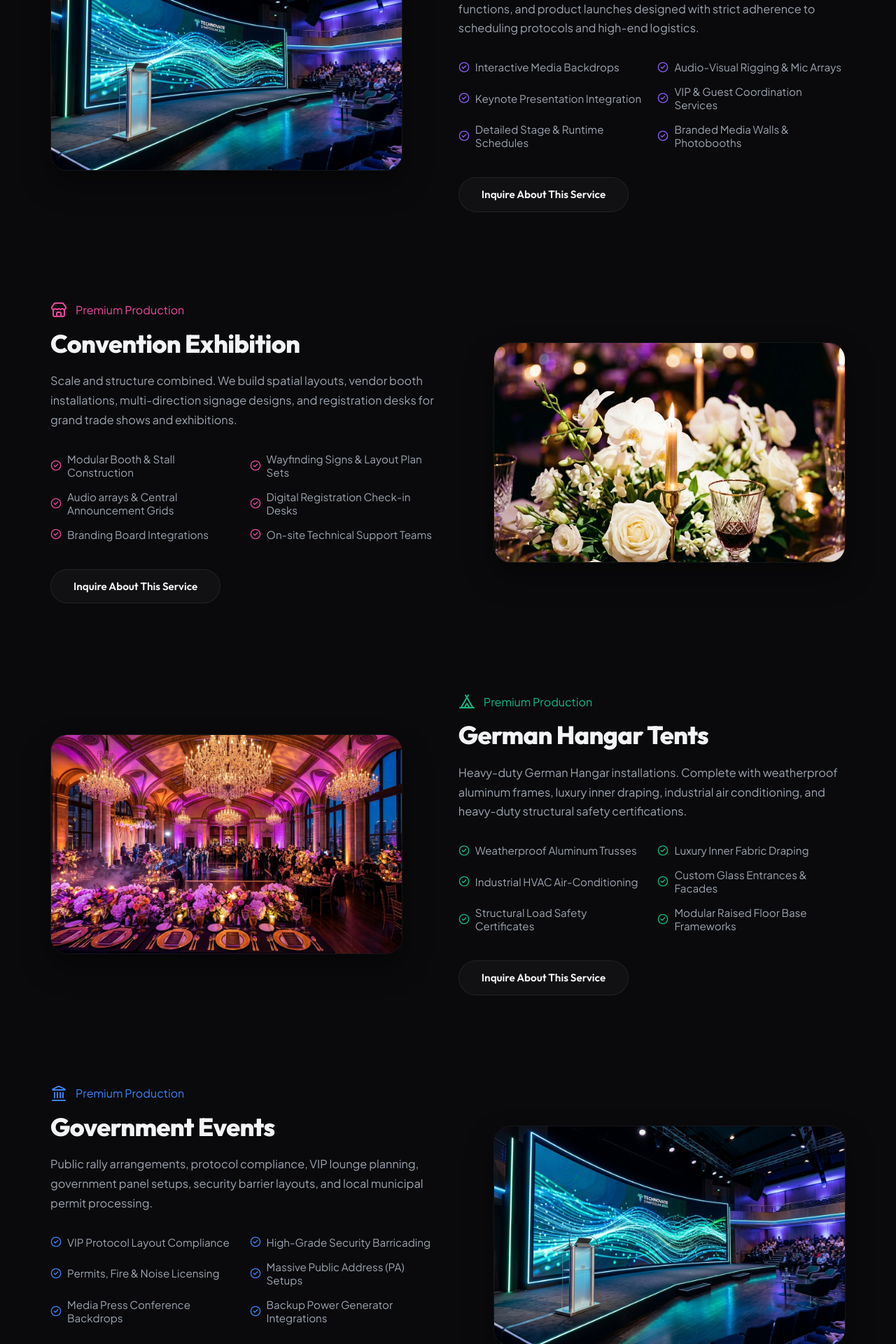
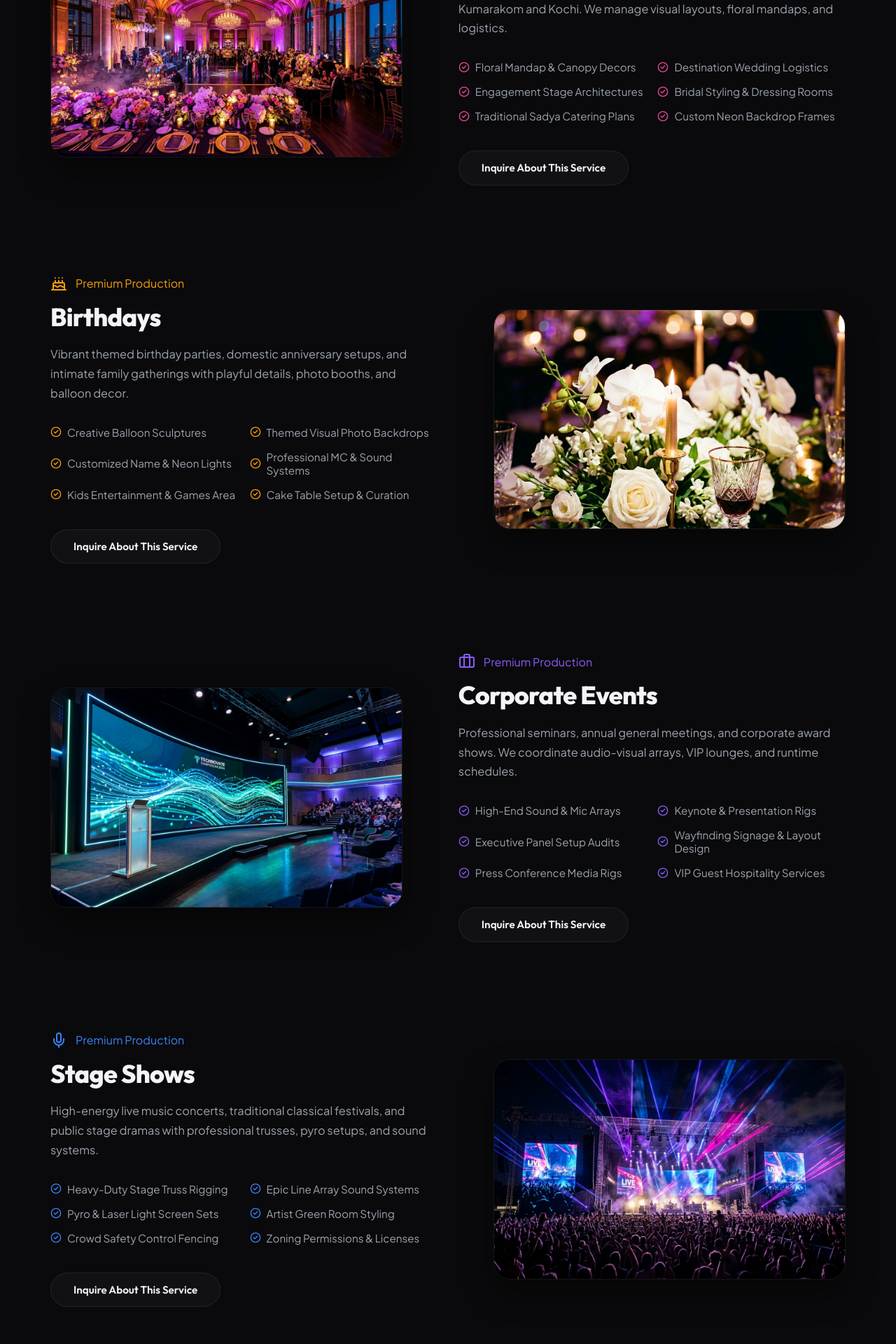
Before and after one commit to thenameisanzu/dreams-events, a Next.js app: page /services in a window 1280 px wide. Shown: the part 620-2540 px from the top of the page at 70% size. Built offline with nearby package versions, Linux system fonts and the light colour scheme.

Commit message:
feat: update event services list to Weddings, Birthdays, Corporate Events, Stage Shows, Decorations, Event Planning, and Theme Events

```diff
--- a/src/data/servicesData.ts
+++ b/src/data/servicesData.ts
@@ -1,5 +1,5 @@
 import React from 'react';
-import { Briefcase, Store, Tent, Landmark, Home, Music, Utensils, Presentation, MapPin } from 'lucide-react';
+import { Heart, Cake, Briefcase, Mic, Sparkles, Calendar, Palette } from 'lucide-react';
 
 export interface Service {
   id: string;
@@ -13,147 +13,115 @@ export interface Service {
 
 export const servicesData: Service[] = [
   {
-    id: 'corporate-events',
-    title: 'Corporate Events',
-    desc: ' Immaculate annual general meetings, corporate retreats, award functions, and product launches designed with strict adherence to scheduling protocols and high-end logistics.',
-    icon: Briefcase,
-    color: '#8B5CF6', // Royal Violet
-    image: '/corporate.jpg',
+    id: 'weddings',
+    title: 'Weddings',
+    desc: 'From grand traditional celebrations to bespoke destination weddings in Kumarakom and Kochi. We manage visual layouts, floral mandaps, and logistics.',
+    icon: Heart,
+    color: '#EC4899', // Pink
+    image: '/hero-bg.jpg',
     features: [
-      'Interactive Media Backdrops',
-      'Audio-Visual Rigging & Mic Arrays',
-      'Keynote Presentation Integration',
-      'VIP & Guest Coordination Services',
-      'Detailed Stage & Runtime Schedules',
-      'Branded Media Walls & Photobooths'
+      'Floral Mandap & Canopy Decors',
+      'Destination Wedding Logistics',
+      'Engagement Stage Architectures',
+      'Bridal Styling & Dressing Rooms',
+      'Traditional Sadya Catering Plans',
+      'Custom Neon Backdrop Frames'
     ]
   },
   {
-    id: 'convention-exhibition',
-    title: 'Convention Exhibition',
-    desc: 'Scale and structure combined. We build spatial layouts, vendor booth installations, multi-direction signage designs, and registration desks for grand trade shows and exhibitions.',
-    icon: Store,
-    color: '#EC4899', // Pink Accent
+    id: 'birthdays',
+    title: 'Birthdays',
+    desc: 'Vibrant themed birthday parties, domestic anniversary setups, and intimate family gatherings with playful details, photo booths, and balloon decor.',
+    icon: Cake,
+    color: '#F59E0B', // Amber
     image: '/decor-details.jpg',
     features: [
-      'Modular Booth & Stall Construction',
-      'Wayfinding Signs & Layout Plan Sets',
-      'Audio arrays & Central Announcement Grids',
-      'Digital Registration Check-in Desks',
-      'Branding Board Integrations',
-      'On-site Technical Support Teams'
+      'Creative Balloon Sculptures',
+      'Themed Visual Photo Backdrops',
+      'Customized Name & Neon Lights',
+      'Professional MC & Sound Systems',
+      'Kids Entertainment & Games Area',
+      'Cake Table Setup & Curation'
     ]
   },
   {
-    id: 'german-hangar',
-    title: 'German Hangar Tents',
-    desc: 'Heavy-duty German Hangar installations. Complete with weatherproof aluminum frames, luxury inner draping, industrial air conditioning, and heavy-duty structural safety certifications.',
-    icon: Tent,
-    color: '#10B981', // Emerald Accent
-    image: '/hero-bg.jpg',
+    id: 'corporate-events',
+    title: 'Corporate Events',
+    desc: 'Professional seminars, annual general meetings, and corporate award shows. We coordinate audio-visual arrays, VIP lounges, and runtime schedules.',
+    icon: Briefcase,
+    color: '#8B5CF6', // Violet
+    image: '/corporate.jpg',
     features: [
-      'Weatherproof Aluminum Trusses',
-      'Luxury Inner Fabric Draping',
-      'Industrial HVAC Air-Conditioning',
-      'Custom Glass Entrances & Facades',
-      'Structural Load Safety Certificates',
-      'Modular Raised Floor Base Frameworks'
+      'High-End Sound & Mic Arrays',
+      'Keynote & Presentation Rigs',
+      'Executive Panel Setup Audits',
+      'Wayfinding Signage & Layout Design',
+      'Press Conference Media Rigs',
+      'VIP Guest Hospitality Services'
     ]
   },
   {
-    id: 'government-events',
-    title: 'Government Events',
-    desc: 'Public rally arrangements, protocol compliance, VIP lounge planning, government panel setups, security barrier layouts, and local municipal permit processing.',
-    icon: Landmark,
-    color: '#3B82F6', // Blue Accent
-    image: '/corporate.jpg',
+    id: 'stage-shows',
+    title: 'Stage Shows',
+    desc: 'High-energy live music concerts, traditional classical festivals, and public stage dramas with professional trusses, pyro setups, and sound systems.',
+    icon: Mic,
+    color: '#3B82F6', // Blue
+    image: '/concert.jpg',
     features: [
-      'VIP Protocol Layout Compliance',
-      'High-Grade Security Barricading',
-      'Permits, Fire & Noise Licensing',
-      'Massive Public Address (PA) Setups',
-      'Media Press Conference Backdrops',
-      'Backup Power Generator Integrations'
+      'Heavy-Duty Stage Truss Rigging',
+      'Epic Line Array Sound Systems',
+      'Pyro & Laser Light Screen Sets',
+      'Artist Green Room Styling',
+      'Crowd Safety Control Fencing',
+      'Zoning Permissions & Licenses'
     ]
   },
   {
-    id: 'home-services',
-    title: 'Home Services Decor',
-    desc: 'Elegant domestic celebrations. Custom floral panels, pathway arches, neon lights, and tablescapes for intimate birthday parties, anniversaries, and traditional ceremonies.',
-    icon: Home,
-    color: '#EF4444', // Red Accent
+    id: 'decorations',
+    title: 'Decorations',
+    desc: 'Bespoke stage styling, ceiling floral installations, elegant fabric drapes, light design concepts, and pathway gates for premium events.',
+    icon: Sparkles,
+    color: '#10B981', // Emerald
     image: '/decor-details.jpg',
     features: [
-      'Custom Fresh Floral Pathway Arches',
-      'Intimate Balloon & Neon backdrops',
-      'Traditional Mandap & Canopy sets',
-      'Modular Sound & Warm Light Arrays',
-      'Table Setting Curation & Linens',
-      'Quick Same-day Setup & Dismantling'
+      'Fresh Floral Ceiling Layouts',
+      'Glassmorphic Arch Gateways',
+      'Neon Signage & Fairy Light Arrays',
+      'Premium Table Linens & Settings',
+      'Pathway Arch Floral Arrangements',
+      'Bespoke Centerpiece Styling'
     ]
   },
   {
-    id: 'live-events',
-    title: 'Live Music Events',
-    desc: 'High-energy festivals and concerts. Handled sound engineering, pyro modules, laser show integrations, barricade plans, artist booking handles, and license permissions.',
-    icon: Music,
-    color: '#F59E0B', // Amber Accent
-    image: '/concert.jpg',
+    id: 'event-planning',
+    title: 'Event Planning',
+    desc: 'Complete event coordination from venue selection audits to checklist tracking, vendor management, schedule designs, and budget reviews.',
+    icon: Calendar,
+    color: '#EF4444', // Red
+    image: '/hero-bg.jpg',
     features: [
-      'Epic Sound PA & Subwoofer Arrays',
-      'Laser Light Mapping & Pyro Sets',
-      'Government Sound & Fire Permits',
-      'Artist Lounge & VIP Styling Zones',
-      'Safe Crowd Barrier Enclosures',
-      'Stage Structural Safety Signoffs'
+      'Venue Contract Feasibility Audits',
+      'Vendor Deal & Fee Negotiations',
+      'Complete Checklist & Plan Tracking',
+      'Stage Schedule Runtime Designs',
+      'Permit & Local Licensing Handles',
+      'On-Site Coordination Directors'
     ]
   },
   {
-    id: 'menu-planning',
-    title: 'Catering & Menu Planning',
-    desc: 'Gourmet dining setups, visual buffet styling, live counters, customized culinary themes, and premium server staffing to complement your event themes.',
-    icon: Utensils,
-    color: '#10B981', // Emerald Accent
-    image: '/decor-details.jpg',
-    features: [
-      'Curated Culinary Theme Menus',
-      'Premium Buffet Stalls & Lighting',
-      'Interactive Live Cooking Stations',
-      'Bespoke Mocktail & Beverage Bars',
-      'Professional Server & Staff Curation',
-      'Strict Hygiene & Prep Safety Codes'
-    ]
-  },
-  {
-    id: 'seminar',
-    title: 'Seminars & Panel Talks',
-    desc: 'Academic panels and corporate seminars. Setup screen panels, presenter podiums, clean lapel acoustics, and executive seating arrays for targeted knowledge programs.',
-    icon: Presentation,
-    color: '#8B5CF6', // Royal Violet
+    id: 'theme-events',
+    title: 'Theme Events',
+    desc: 'Creative customized events. We plan concepts, design props, build custom backdrops, and coordinate outfits to execute a complete themed experience.',
+    icon: Palette,
+    color: '#8B5CF6', // Violet
     image: '/corporate.jpg',
     features: [
-      'Interactive Presentation Podiums',
-      'Wireless Lapel & Handheld Audio',
-      'Dual Side Display Screen Displays',
-      'Panel Speaker Table & Lighting Sets',
-      'Corporate Folder & Stationary Sets',
-      'Q&A Stand Mic Setup Deployments'
-    ]
-  },
-  {
-    id: 'venue-selection',
-    title: 'Venue Selection Audits',
-    desc: 'Negotiation deals, capacity calculations, layout mapping, structural feasibility inspections, and municipal restriction checks across premium properties.',
-    icon: MapPin,
-    color: '#F59E0B', // Amber Accent
-    image: '/hero-bg.jpg',
-    features: [
-      'Exclusive Venue Contract Deals',
-      'Exact Guest Capacity Mapping',
-      'Acoustics & Power Feasibility Tests',
-      'Municipal Zoning Restriction Checks',
-      'Site Layout Floorplan Drafting',
-      'Multi-property Site Visit Plannings'
+      'Bespoke Theme Prop Construction',
+      'Immersive Backdrop Screen Sets',
+      'Color-Coordinated Event Settings',
+      'Custom Costumed Staff Curation',
+      'Creative Theme Invitation Designs',
+      'Interactive Photo Zone Displays'
     ]
   }
 ];
```
